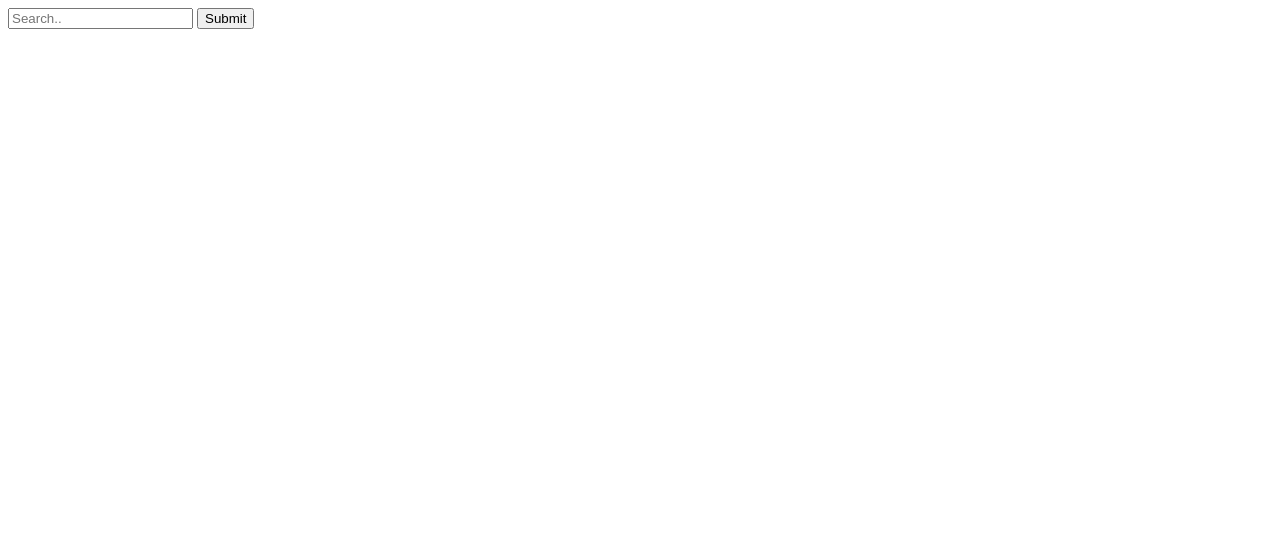
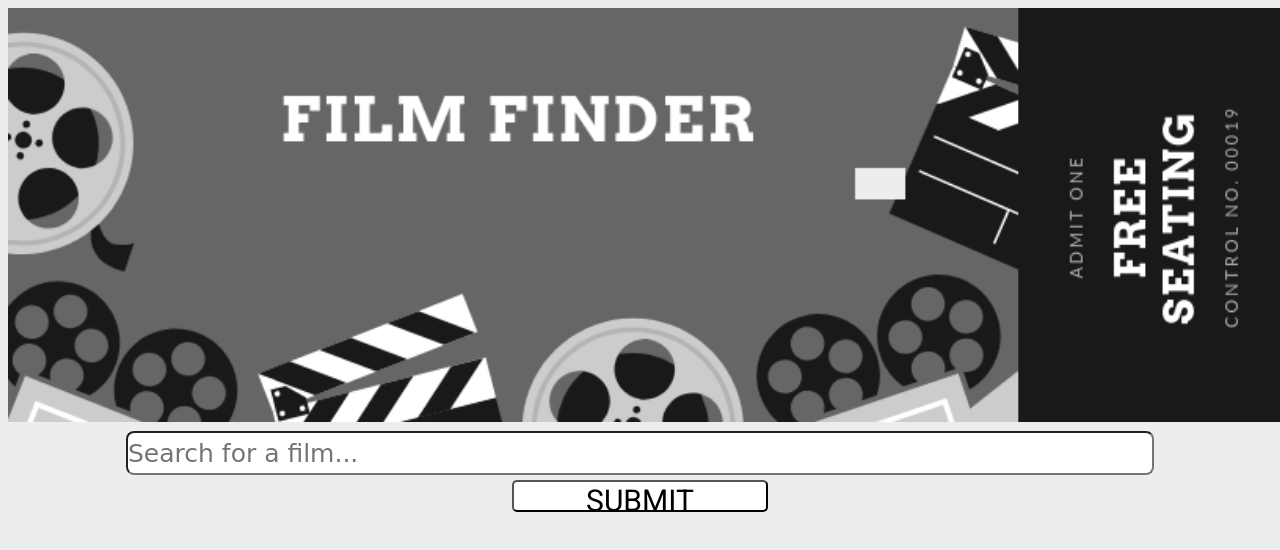
Before and after one commit to M-Eagan/angular-api-master, a plain HTML site: page index.html in a window 1280 px wide. Drawn offline with nearby package versions, Linux system fonts and the light colour scheme; a web font is replaced by a local one.

Commit message:
updated css

```diff
--- a/components/searchCriteria/searchCriteria.html
+++ b/components/searchCriteria/searchCriteria.html
@@ -1,2 +1,5 @@
-<input id = "searchInput" ng-model = "$ctrl.searchInput" type="text" placeholder="Search..">
-<button ng-click="$ctrl.getThings()" type="submit">Submit</button>
+<div class="searchContainer">
+<input id = "searchInput" ng-model = "$ctrl.searchInput" type="text"
+placeholder="Search for a film...">
+<button ng-click="$ctrl.getThings()" type="submit">SUBMIT</button>
+</div>
--- a/index.html
+++ b/index.html
@@ -6,10 +6,12 @@
     <meta name="viewport" content="width=device-width, initial-scale=1.0">
     <meta http-equiv="X-UA-Compatible" content="ie=edge">
     <link rel="stylesheet" href="styles.css">
+    <link href="https://fonts.googleapis.com/css?family=Charmonman|Roboto" rel="stylesheet">
     <title>Movie List</title>
 </head>
 
 <body ng-app="app">
+        <img src="filmFinderLogo.png" alt="Film Finder on movie ticket">
         <div ng-controller="movieSearch">
         <search-criteria></search-criteria>
         <movie-list></movie-list>
--- a/styles.css
+++ b/styles.css
@@ -0,0 +1,47 @@
+* {
+    background-color: #ECEDED;
+}
+
+
+img {
+    width: 100vw;
+    margin: 0;
+}
+
+.searchContainer {
+    display: flex;
+    justify-content: center;
+    flex-wrap: wrap;
+
+}
+
+#searchInput {
+    width: 80vw;
+    height: 5vh;
+    justify-content: center;
+    margin: 0;
+    margin-top: 5px;
+    background-color: white;
+    flex-wrap: wrap;
+    padding: 0;
+    border-radius: 8px;
+    font-family: 'Charmonman', cursive;
+    font-size: 25px;
+}
+
+button {
+    justify-content: center;
+    flex-wrap: wrap;
+    width: 20vw;
+    background-color: white;
+    color: black;
+    height: 4vh;
+    border-radius: 5px;
+    font-family: 'Roboto', sans-serif;
+    font-size: 30px;
+    margin: 5px;
+}
+
+
+/* font-family: 'Roboto', sans-serif;
+font-family: 'Charmonman', cursive; */
```
Also changed, not shown: filmFinderLogo.png (added).
